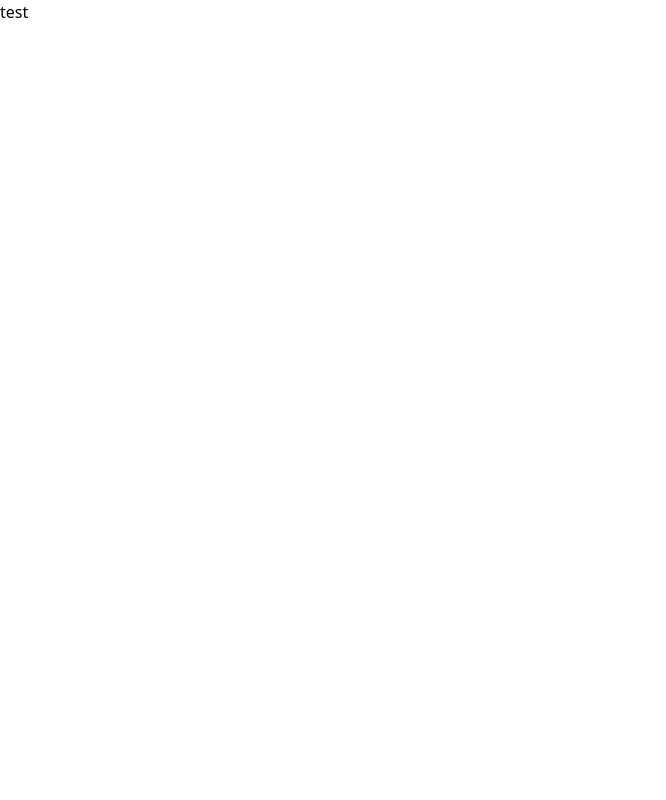
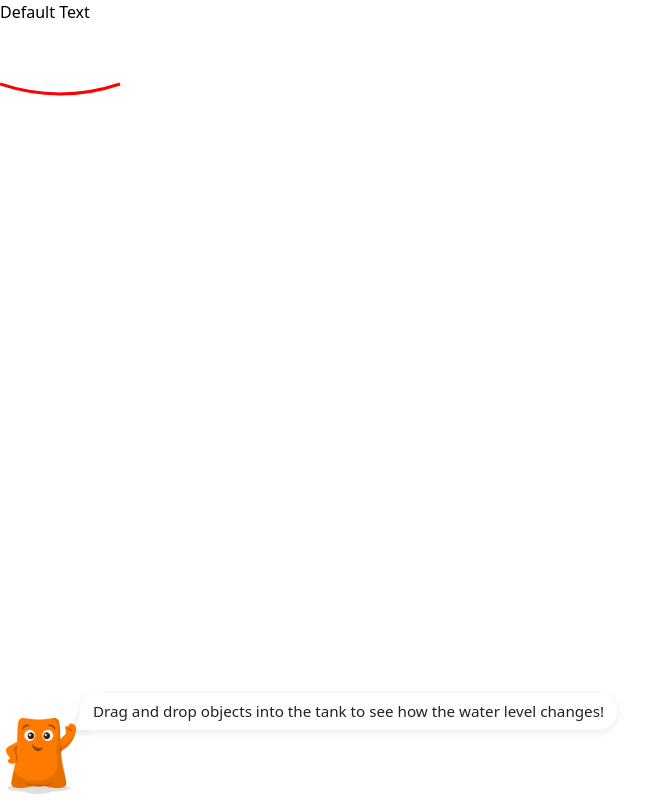
Before and after one commit to Content-Interactives/water_displacement_v2, a React (Vite) app: page / in a window 1280 px wide. Shown: the whole page, without its empty margins (0-666 px from the left). Built offline with nearby package versions, Linux system fonts and the light colour scheme.

Commit message:
working on beaker

```diff
--- a/src/components/WaterDisplacementV2.jsx
+++ b/src/components/WaterDisplacementV2.jsx
@@ -1,12 +1,52 @@
-import React, { useState, useEffect, useRef } from 'react';
+import React, { useState } from 'react';
 
+// Assets Imports
+import FlexiTeacher from '../assets/All Flexi Poses/PNG/Flexi_Teacher.png';
+import FlexiPoint from '../assets/All Flexi Poses/PNG/Flexi_Point.png';
+import FlexiThumbsUp from '../assets/All Flexi Poses/PNG/Flexi_ThumbsUp.png';
+import FlexiStars from '../assets/All Flexi Poses/PNG/Flexi_Stars.png';
+import FlexiExcited from '../assets/All Flexi Poses/PNG/Flexi_Excited.png';
+import FlexiTelescope from '../assets/All Flexi Poses/PNG/Flexi_Telescope.png';
+
+// UI Components Imports
+import { Container } from './ui/reused-ui/Container.jsx'
+import { FlexiText } from './ui/reused-ui/FlexiText.jsx'
+import { GlowButton } from './ui/reused-ui/GlowButton.jsx'
+import { MultiGlowButton } from './ui/reused-ui/MultiGlowButton.jsx'
+
+// UI Animation Imports
+import './ui/reused-animations/fade.css';
+import './ui/reused-animations/scale.css';
+import './ui/reused-animations/glow.css';
 
 const WaterDisplacementV2 = () => {
+	return (
+        <Container>
+            <FlexiText text="Water Displacement">
+                Drag and drop objects into the tank to see how the water level changes!
+            </FlexiText>
 
+            {/* Beaker */}
+            <div className="absolute top-14 left-6 w-[100%] h-[200px]">
+                {/* Top of Beaker */}
+                <div className="absolute top-[-8%] left-[5%] w-[120px] h-[120px] scale-x-[1] scale-y-[0.2] border-4 border-red-500 rounded-full">
+                </div>
 
-	return (
-        <div>test</div>
-)
+                {/* Left Side of Beaker */}
+                <div className="absolute top-[22%] left-[5%] w-[0px] h-[138px] border-2 border-red-500 rounded-full">
+                </div>
+
+                {/* Right Side of Beaker */}
+                <div className="absolute top-[22%] left-[36.2%] w-[0px] h-[138px] border-2 border-red-500 rounded-full">
+                </div>
+
+                {/* Bottom of Beaker */}
+                <svg className="absolute top-[60%] left-[5%] w-full h-full">
+                    <path d="M 0 60 Q 60 80 120 60" stroke="red" strokeWidth="3" fill="none" />
+                </svg>
+            </div>
+        </Container>
+        )
 };
 
 
```
